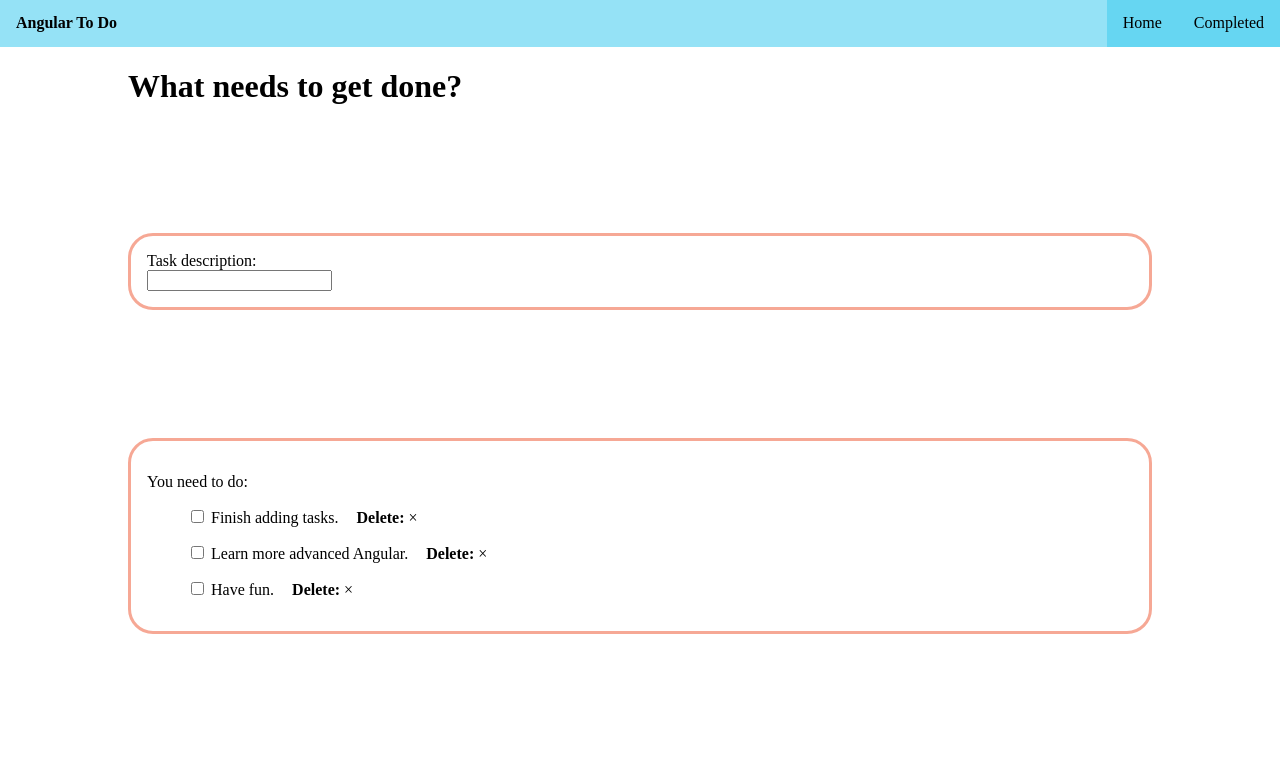
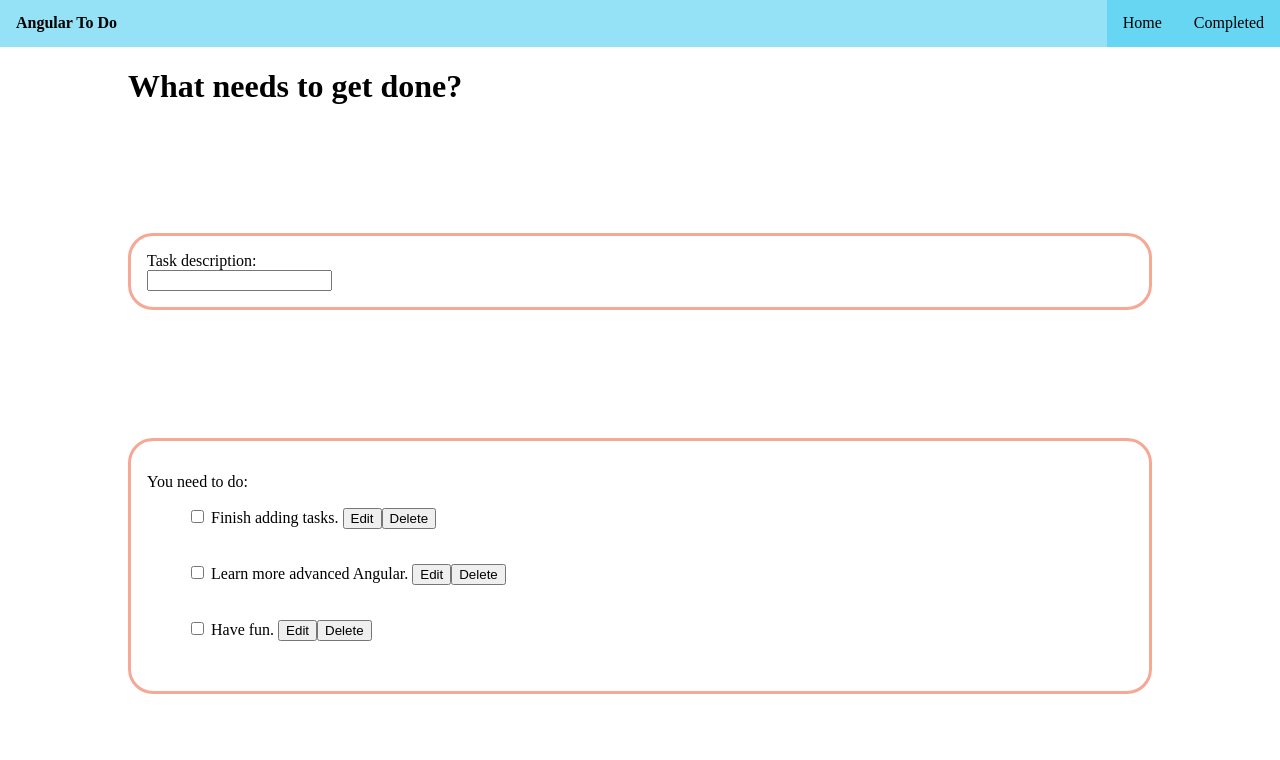
Before and after one commit to trevaftw/angular-to-do, an Angular app: page / in a window 1280 px wide. Shown: the top 760 px of the page. Built offline with nearby package versions, Linux system fonts and the light colour scheme.

Commit message:
added an interface for the task object to use throughout app. starting to add edit functionality

```diff
--- a/src/app/home/home.component.html
+++ b/src/app/home/home.component.html
@@ -2,19 +2,27 @@
 
 <div class="container">
     Task description: <br />
-    <input type="text" [(ngModel)]="taskTitle" (keyup.enter)="addTask()"/>
+    <input type="text" [(ngModel)]="taskTitle" (keyup.enter)="addTask()" />
     <br>
 </div>
 
 <div class="container">
     <p>You need to do:</p>
     <ul *ngFor="let task of tasks">
-        <li><input type="checkbox" /> {{task.title}}. <strong>Delete: </strong> <span class="remove-item" (click)="deleteTask(task.id)" >&times;</span> </li>
+        <li><input type="checkbox" /> {{task.title}}.
+            <ng-template [ngIf]="task.editing === false" [ngIfElse]="save">
+                <button class="edit-item" (click)="editTask(task)" >Edit</button>
+            </ng-template>
+            <ng-template #save>
+                <button class="edit-item">Save</button>
+            </ng-template>
+            <button class="remove-item" (click)="deleteTask(task.id)">Delete</button> </li><br />
     </ul>
 </div>
 
 <div class="container" [ngClass]="setClass()">
-    <p>Want a distraction? How many times can you click <span class="this-button" (click)="countClick(task.id)">THIS</span>?
+    <p>Want a distraction? How many times can you click <span class="this-button"
+            (click)="countClick()">THIS</span>?
     </p>
     <ng-template [ngIf]="clickCount === 0" [ngIfElse]="nonZero">
         <p>Zero Click</p>
--- a/src/app/home/home.component.ts
+++ b/src/app/home/home.component.ts
@@ -1,6 +1,9 @@
 import { Component, OnInit } from '@angular/core';
 
 import { HttpService } from '../http.service'
+
+//interfaces
+import { Task } from '../interface/task'
 
 @Component({
   selector: 'app-home',
@@ -10,7 +13,8 @@ import { HttpService } from '../http.service'
 export class HomeComponent implements OnInit {
 
   clickCount: number;
-  tasks: object[];
+  // tasks: object[]; see comment in deleteTask()
+  tasks: Task[];
   taskTitle: string;
   taskID: number;
 
@@ -76,9 +80,24 @@ export class HomeComponent implements OnInit {
     this.taskID++;
   }
 
+  editTask(task: object): void {
+    console.log(task)
+  }
+
   deleteTask(id: number): void {
+    //because 'tasks' is an object[], we get a red squiggly under task.id
+    // we can fix this by changing it to an interface we define ourselves.
+    //we can either do this in this file (see commented section at the end) but then we can't use it across our app
+    //to use it across our app, we can $ ng g interface file-name
     this.tasks = this.tasks.filter(task => task.id !== id)
     console.log('id:', id)
   }
 
 }
+
+// interface Task {
+//   id: number,
+//   title: string,
+//   completed: boolean,
+//   editing: boolean,
+// }
--- /dev/null
+++ b/src/app/interface/task.ts
@@ -0,0 +1,6 @@
+export interface Task {
+    id: number,
+    title: string,
+    completed: boolean,
+    editing: boolean,
+}
```
